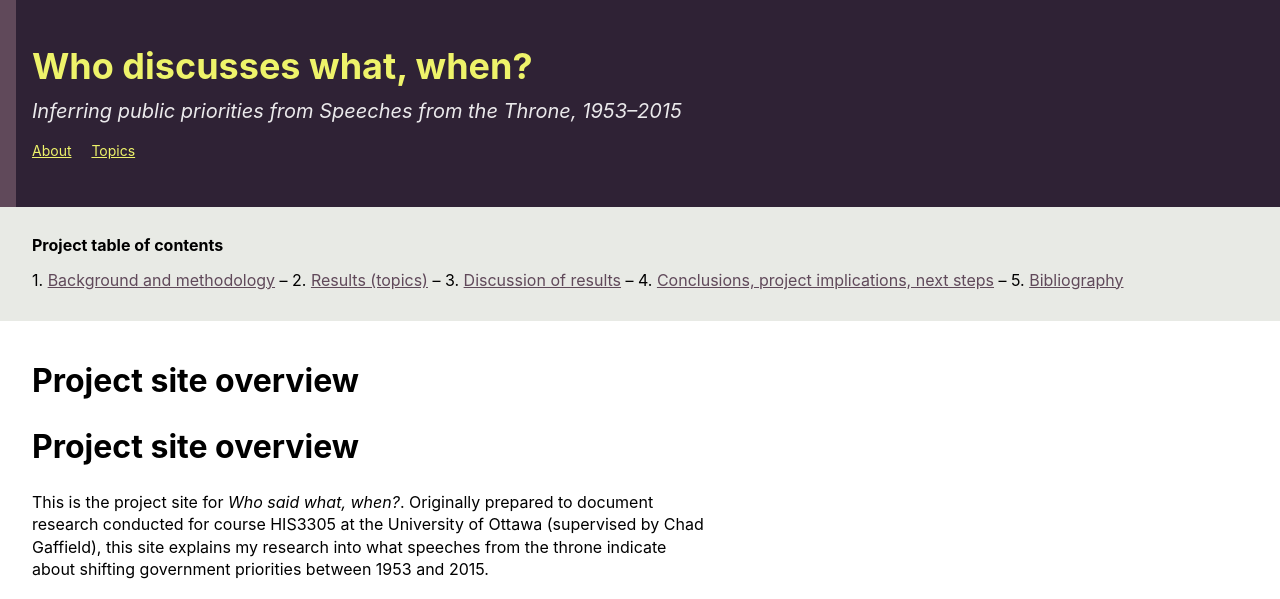
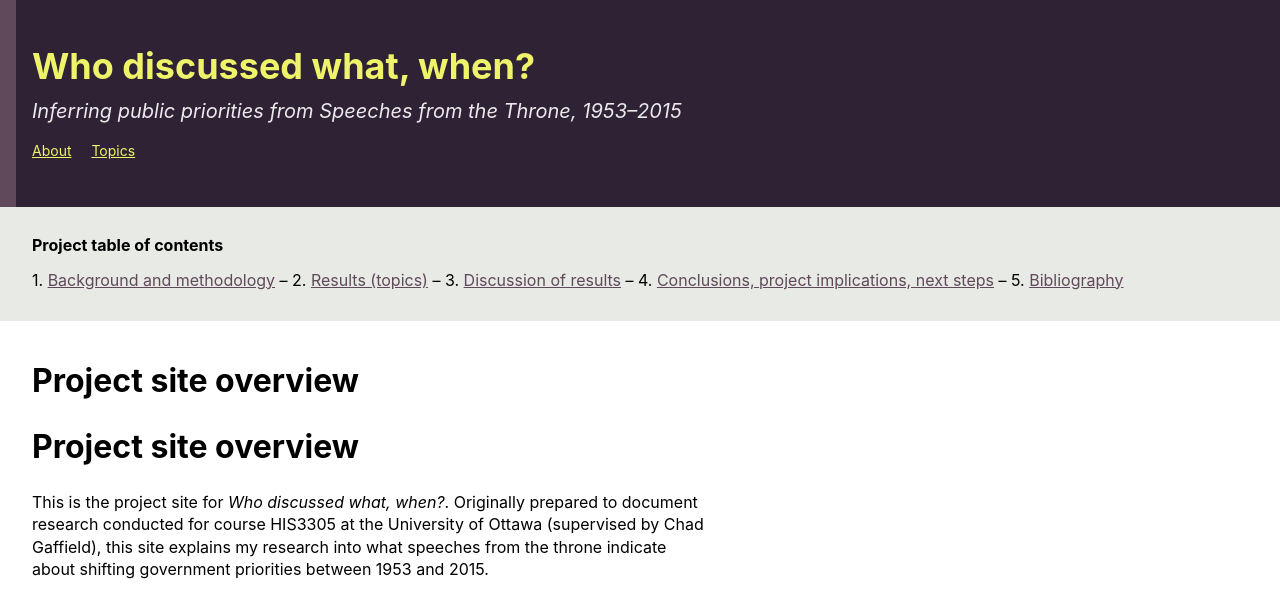
Before and after one commit to lchski/his3305-throne-speech-findings, a Jekyll site: the page built from index.md, in a window 1280 px wide. Shown: the top 599 px of the page. Built offline with Jekyll 4.4.1, drawn with Linux system fonts in a browser that asks for light colours; our own code applies the rules of GitHub Pages for plain Markdown files.

Commit message:
standardize title

```diff
--- a/_config.yml
+++ b/_config.yml
@@ -13,7 +13,7 @@
 # you will see them accessed via {{ site.title }}, {{ site.email }}, and so on.
 # You can create any custom variable you would like, and they will be accessible
 # in the templates via {{ site.myvariable }}.
-title: Who discusses what, when?
+title: Who discussed what, when?
 subtitle: Inferring public priorities from Speeches from the Throne, 1953–2015
 email: lucas@lucascherkewski.com
 description: >- # this means to ignore newlines until "baseurl:"
--- a/index.md
+++ b/index.md
@@ -4,7 +4,7 @@ layout: page
 
 # Project site overview
 
-This is the project site for *Who said what, when?*. Originally prepared to document
+This is the project site for *Who discussed what, when?*. Originally prepared to document
 research conducted for course HIS3305 at the University of Ottawa (supervised by Chad
 Gaffield), this site explains my research into what speeches from the throne indicate
 about shifting government priorities between 1953 and 2015.
```
